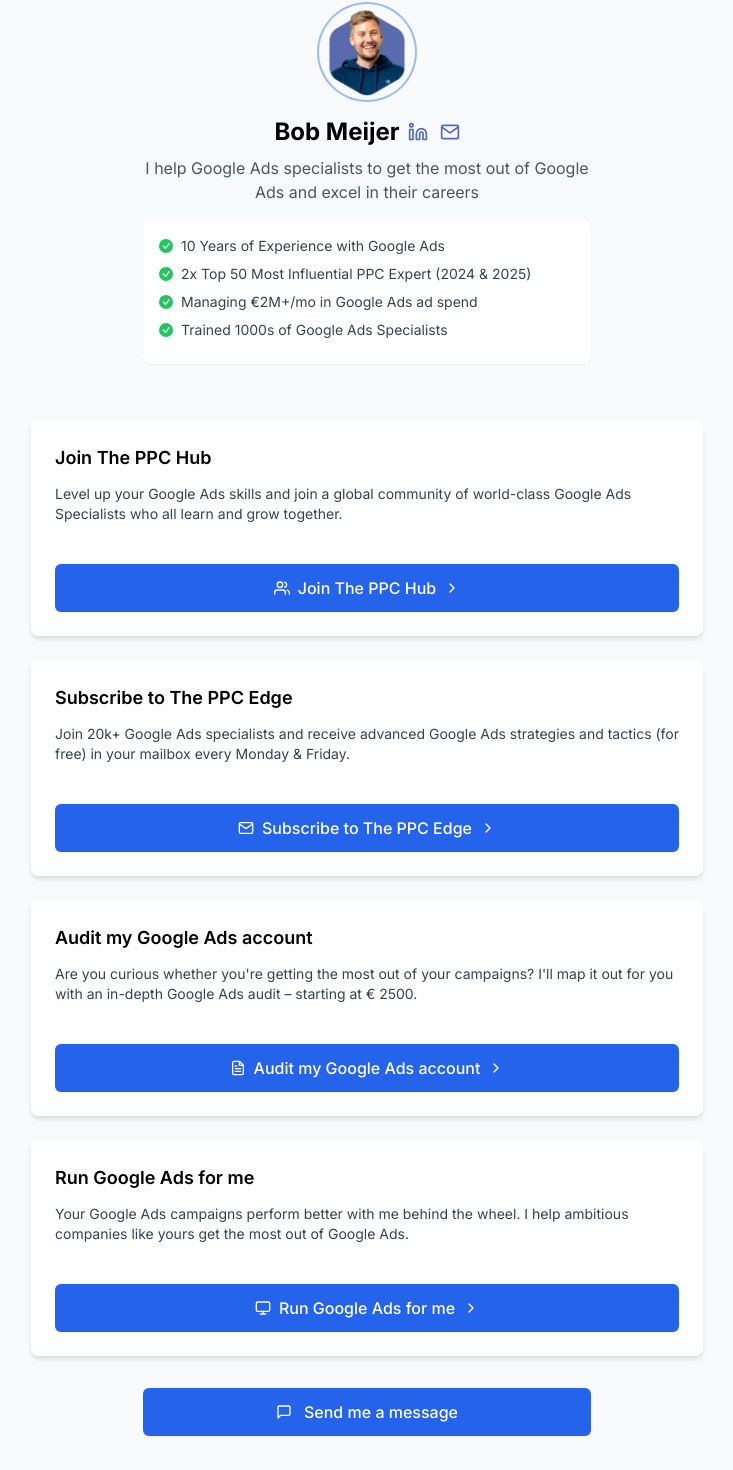
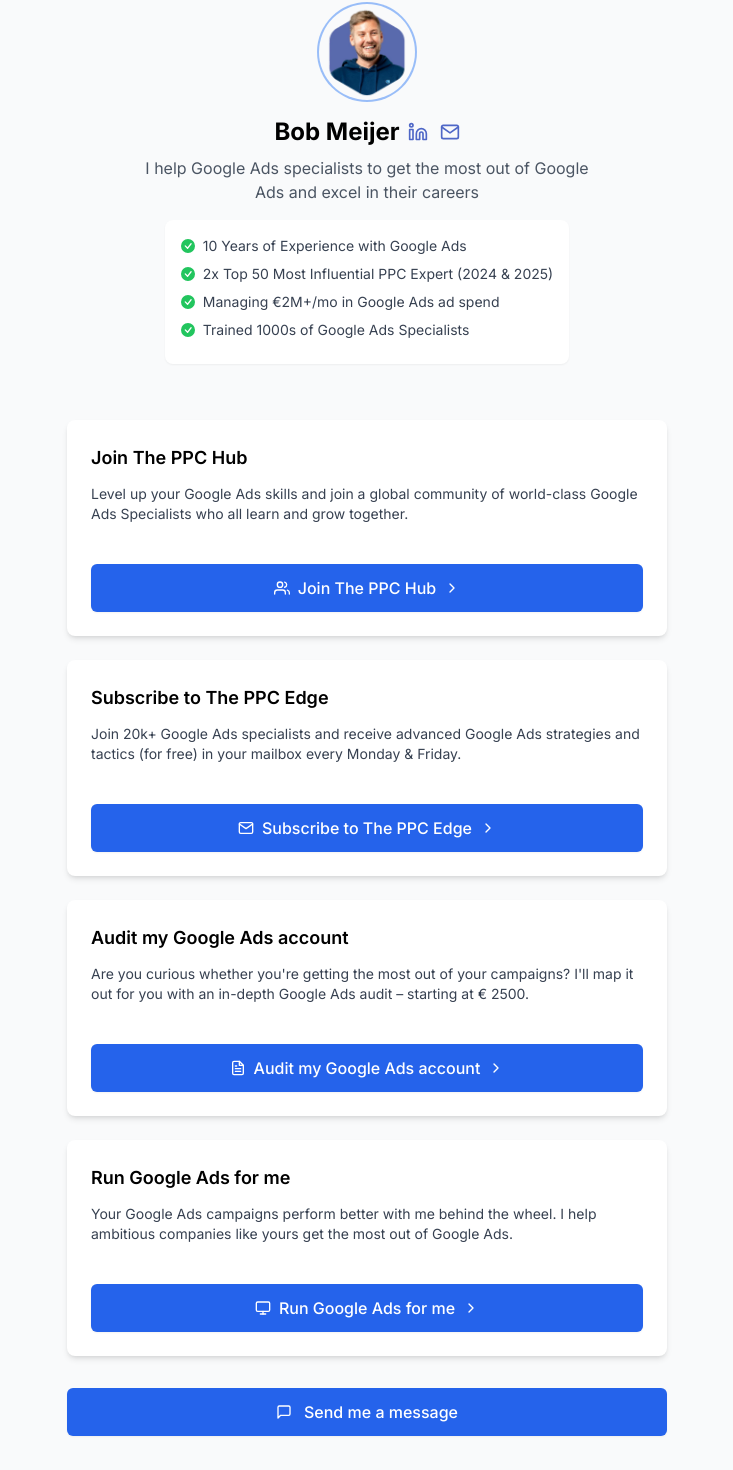
Before and after one commit to bobmeijer/linktree-alternative, a Next.js app: page / in a window 1280 px wide. Shown: the part 44-1514 px from the top of the page, without its empty margins (273-1006 px from the left). Built offline with nearby package versions, Linux system fonts and the light colour scheme.

Commit message:
Adjust component widths for better consistency

```diff
--- a/app/components/ContactButton.tsx
+++ b/app/components/ContactButton.tsx
@@ -5,10 +5,10 @@
 
 const ContactButton: React.FC = () => {
   return (
-    <div className="w-full max-w-4xl mx-auto mt-8">
+    <div className="w-full flex justify-center mt-8">
       <a
         href="mailto:info@bobmeijer.nl"
-        className="link-button w-full max-w-md mx-auto py-3 px-6 flex items-center justify-center"
+        className="link-button w-full max-w-[600px] py-3 px-6 flex items-center justify-center"
       >
         <FiMessageSquare className="mr-3" />
         <span className="font-medium">Send me a message</span>
--- a/app/components/Link.tsx
+++ b/app/components/Link.tsx
@@ -17,7 +17,7 @@
   description
 }: LinkProps) => {
   return (
-    <div className="card-container bg-white dark:bg-gray-800 rounded-lg shadow-md overflow-hidden h-full flex flex-col">
+    <div className="card-container bg-white dark:bg-gray-800 rounded-lg shadow-md overflow-hidden h-full flex flex-col w-full">
       <div className="p-6 flex-grow">
         <h3 className="text-lg font-semibold mb-3">{title}</h3>
         {description && (
--- a/app/components/LinkContainer.tsx
+++ b/app/components/LinkContainer.tsx
@@ -45,8 +45,8 @@
   ];
 
   return (
-    <div className="w-full max-w-2xl mx-auto">
-      <div className="flex flex-col gap-6">
+    <div className="w-full flex justify-center">
+      <div className="flex flex-col gap-6 max-w-[600px]">
         {links.map((link, index) => (
           <Link
             key={index}
--- a/app/components/Profile.tsx
+++ b/app/components/Profile.tsx
@@ -64,7 +64,7 @@
       <p className="text-gray-600 dark:text-gray-300 mb-4 max-w-md mx-auto">{bio}</p>
 
       {credentials.length > 0 && (
-        <div className="credentials-list max-w-md mx-auto mb-6">
+        <div className="credentials-list inline-block bg-white dark:bg-gray-800 p-4 rounded-lg shadow-sm mb-6">
           {credentials.map((credential, index) => (
             <div key={index} className="flex items-center mb-2 text-left">
               <span className="text-green-500 mr-2 flex-shrink-0">
```
